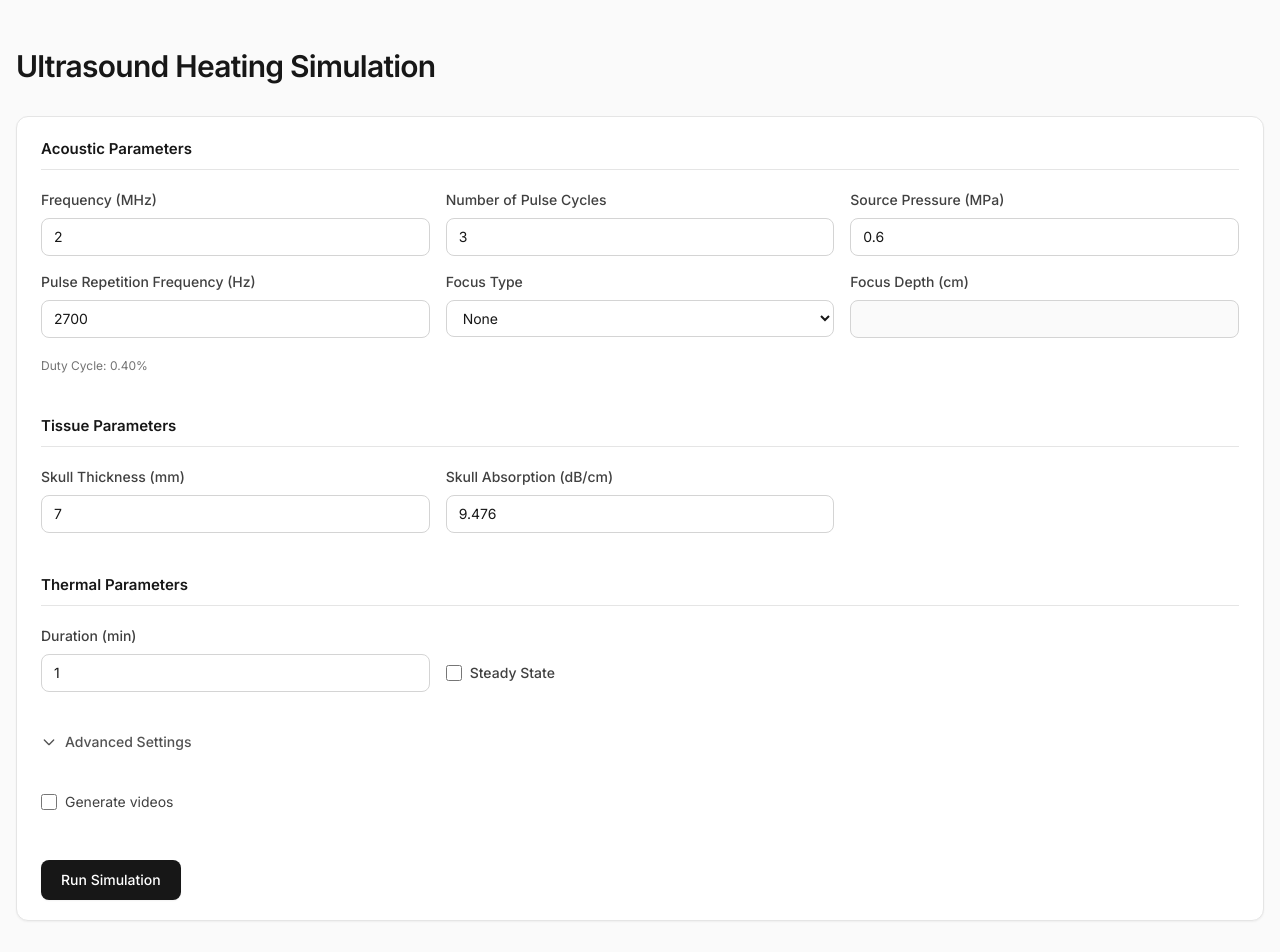
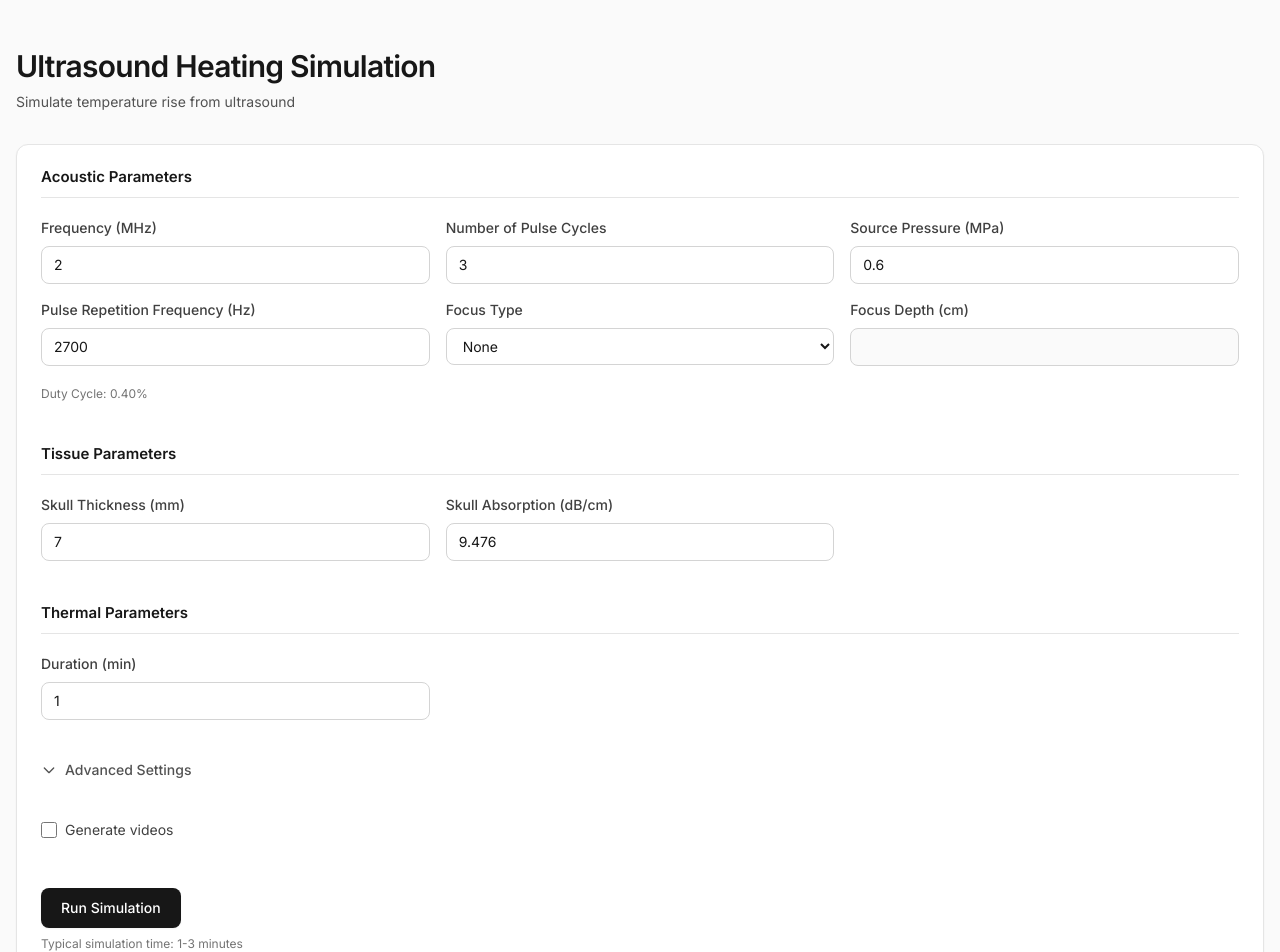
Before and after one commit to rhotter/ultrasound-heating-sim, a Next.js app in the folder web/: page / in a window 1280 px wide. Shown: the top 952 px of the page. Built offline with nearby package versions, Linux system fonts and the light colour scheme.

Commit message:
ui improvements

```diff
--- a/web/app/components/SimulationForm.tsx
+++ b/web/app/components/SimulationForm.tsx
@@ -191,13 +191,6 @@ export default function SimulationForm({ onSubmit, isRunning }: SimulationFormPr
               setDurationMin(val);
             }}
             help="Total simulation time"
-            disabled={isRunning || params.steady_state}
-          />
-          <CheckboxField
-            label="Steady State"
-            checked={params.steady_state}
-            onChange={(v) => handleChange('steady_state', v)}
-            help="Use steady-state solver"
             disabled={isRunning}
           />
         </div>
@@ -330,7 +323,7 @@ export default function SimulationForm({ onSubmit, isRunning }: SimulationFormPr
       </div>
 
       {/* Submit Button */}
-      <div className="pt-2">
+      <div className="pt-2 space-y-2">
         <button
           type="submit"
           disabled={isRunning}
@@ -338,6 +331,9 @@ export default function SimulationForm({ onSubmit, isRunning }: SimulationFormPr
         >
           {isRunning ? 'Running...' : 'Run Simulation'}
         </button>
+        <p className="text-xs text-neutral-500">
+          Typical simulation time: 1-3 minutes
+        </p>
       </div>
     </form>
   );
--- a/web/app/page.tsx
+++ b/web/app/page.tsx
@@ -100,10 +100,13 @@ export default function Home() {
     <div className="min-h-screen py-12 px-4">
       <div className="max-w-7xl mx-auto space-y-8">
         {/* Header */}
-        <div>
+        <div className="space-y-2">
           <h1 className="text-3xl font-semibold text-neutral-900 tracking-tight">
             Ultrasound Heating Simulation
           </h1>
+          <p className="text-sm text-neutral-600">
+            Simulate temperature rise from ultrasound
+          </p>
         </div>
 
         {/* Main Content */}
```
